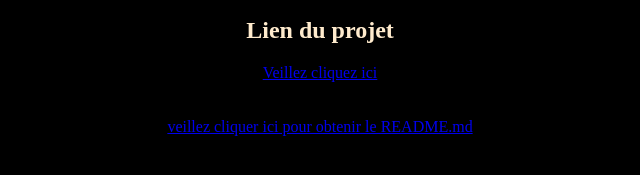
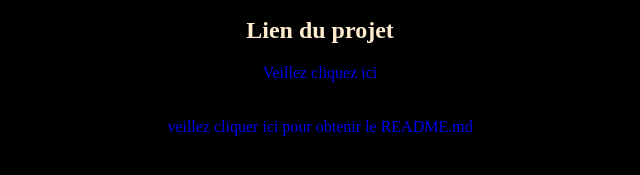
Before and after one commit to Entreprise-Kabod-del/Travaux_Pratiques, a plain HTML site: page index.html in a window 1280 px wide. Shown: the part 235-410 px from the top of the page, 320-960 px from the left. Drawn offline with Linux system fonts and the light colour scheme.

Commit message:
Update index.html

```diff
--- a/index.html
+++ b/index.html
@@ -5,6 +5,11 @@
     <meta name="viewport" content="width=device-width, initial-scale=1.0">
     <title>Notre projet</title>
 </head>
+    <style>
+        a{
+            text-decoration:none;
+        }
+    </style>
 <body style="background-color: black;">
     <div style="color: blanchedalmond; font-size: 24px;"><h1>Notre projet de Programmation Evenementielle</h1></div>
     <h3 style="text-align: center; color: blanchedalmond;">LISTE DES MEMBRES DU GROUPE</h3>
@@ -16,11 +21,11 @@
     </nav>
     <div style="text-align: center;">
         <h2 style="text-align: center; color:  blanchedalmond;">Lien du projet</h2>
-        <a href="Projet1.py" style="text-align: center; cursor: pointer; ">Veillez cliquez ici</a>
+        <a href="https://github.com/DeoMdj/Projet-/blob/main/Projet1%20(1).py">Veillez cliquez ici</a>
         </br>
         </br>
         </br>
-        <a href="README.md" style="text-align: center; cursor: pointer;">veillez cliquer ici pour obtenir le README.md</a>
+        <a href="https://github.com/DeoMdj/End/blob/main/Document%20de%20D%C3%A9o%20Gratias%20%F0%9F%98%87">veillez cliquer ici pour obtenir le README.md</a>
     </div>
 </body>
 </html>
```
